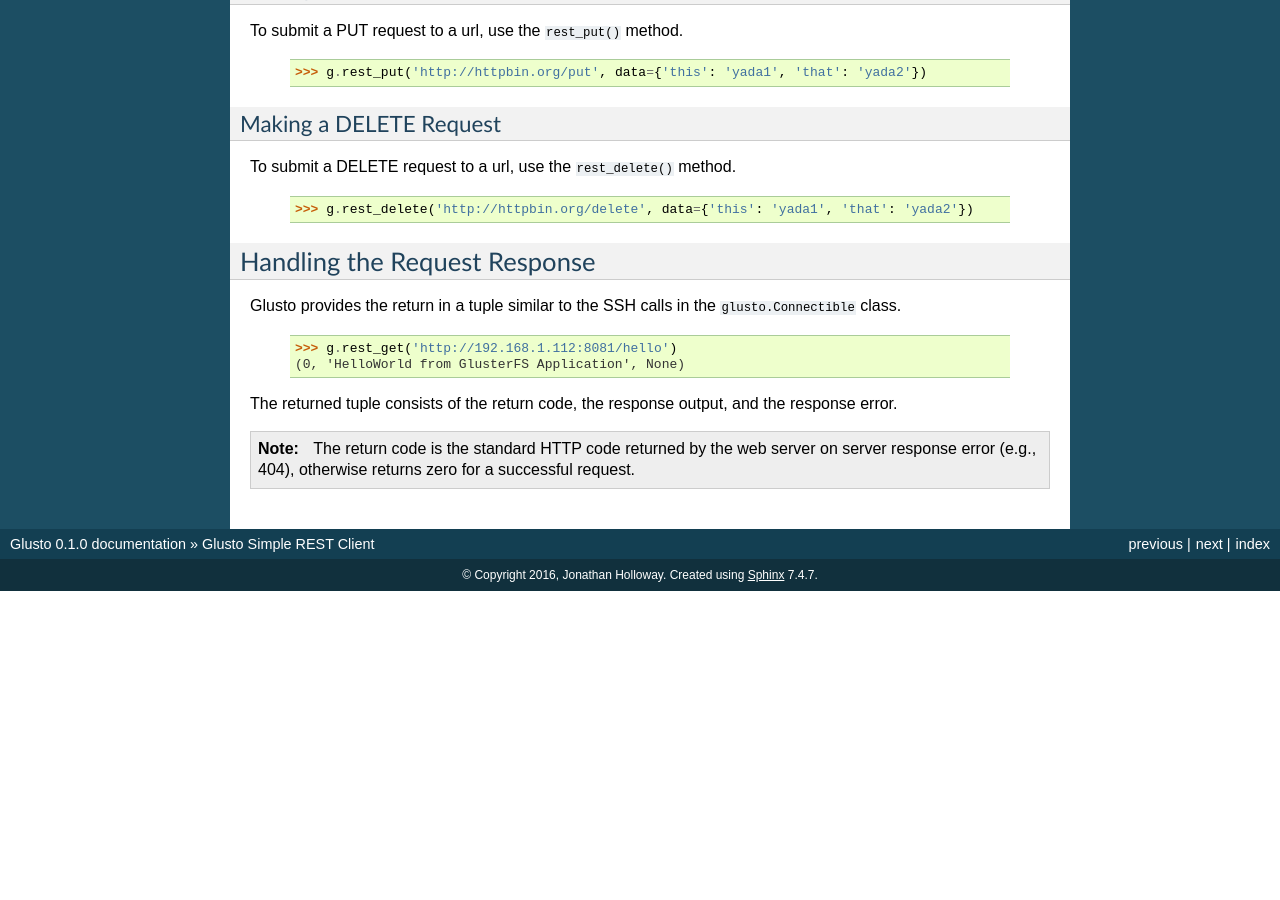
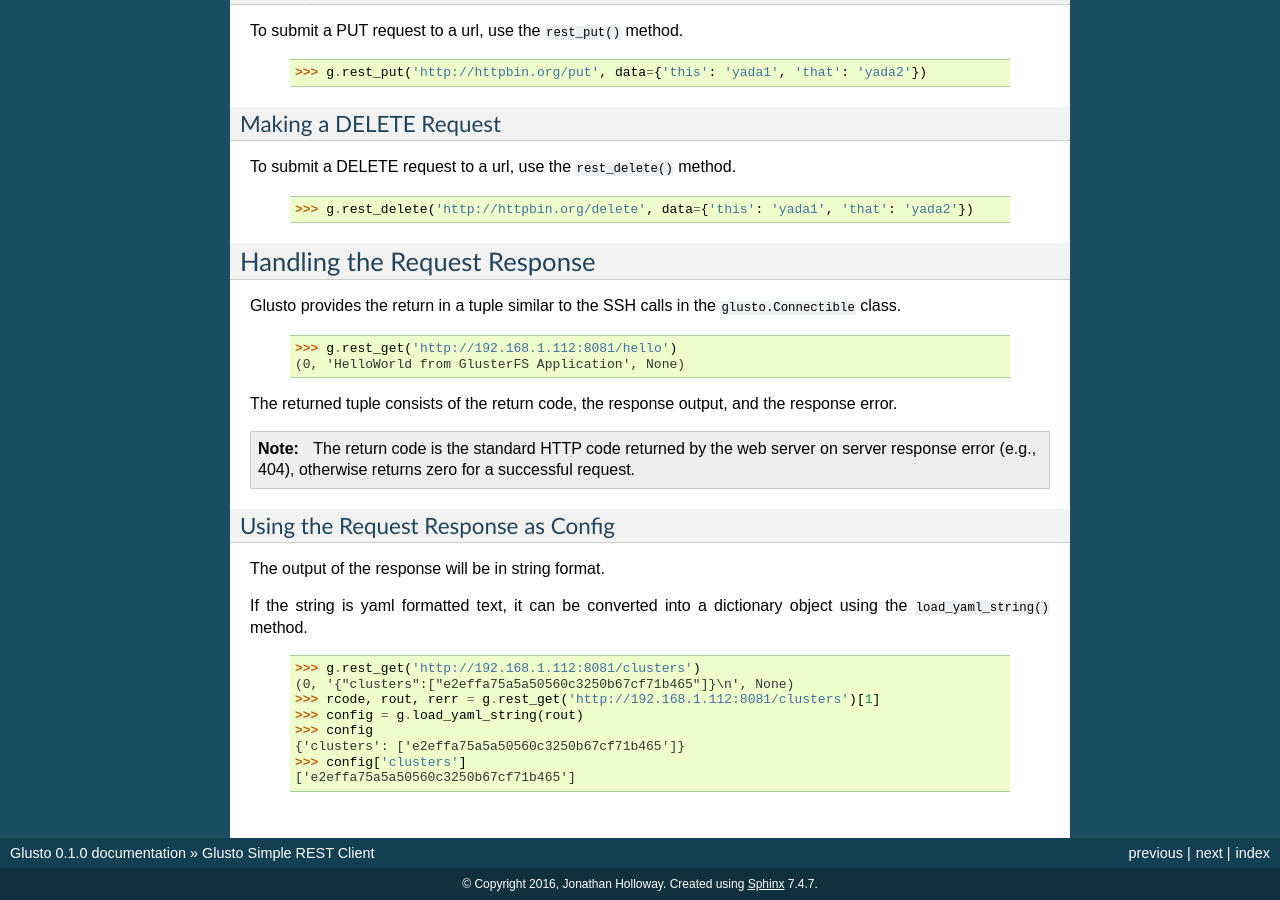
Before and after one commit to loadtheaccumulator/glusto, a Sphinx documentation site: the page built from docs/userguide/restable.rst, in a window 1280 px wide and 900 px high, scrolled down 628 px. Built offline with Sphinx 7.4.7, drawn with Linux system fonts in a browser that asks for light colours; pages that are not in the unit, such as notebooks, are missing from menus; before the commit the page ends 1219 px from its top, so only the background shows below that; some of the changed text lies outside the part shown.

Commit message:
config: added load_yaml_string() and rest doc
Signed-off-by: Jonathan Holloway <loadtheaccumulator@gmail.com>

```diff
--- a/docs/userguide/restable.rst
+++ b/docs/userguide/restable.rst
@@ -66,3 +66,22 @@ The returned tuple consists of the return code, the response output, and the res
 .. Note::
 
 	The return code is the standard HTTP code returned by the web server on server response error (e.g., 404), otherwise returns zero for a successful request.
+
+Using the Request Response as Config
+~~~~~~~~~~~~~~~~~~~~~~~~~~~~~~~~~~~~
+
+The output of the response will be in string format.
+
+If the string is yaml formatted text, it can be converted into a dictionary object
+using the ``load_yaml_string()`` method.
+
+	::
+
+		>>> g.rest_get('http://192.168.1.112:8081/clusters')
+		(0, '{"clusters":["e2effa75a5a50560c3250b67cf71b465"]}\n', None)
+		>>> rcode, rout, rerr = g.rest_get('http://192.168.1.112:8081/clusters')[1]
+		>>> config = g.load_yaml_string(rout)
+		>>> config
+		{'clusters': ['e2effa75a5a50560c3250b67cf71b465']}
+		>>> config['clusters']
+		['e2effa75a5a50560c3250b67cf71b465']
```
Also changed, not shown: 1 other file.
